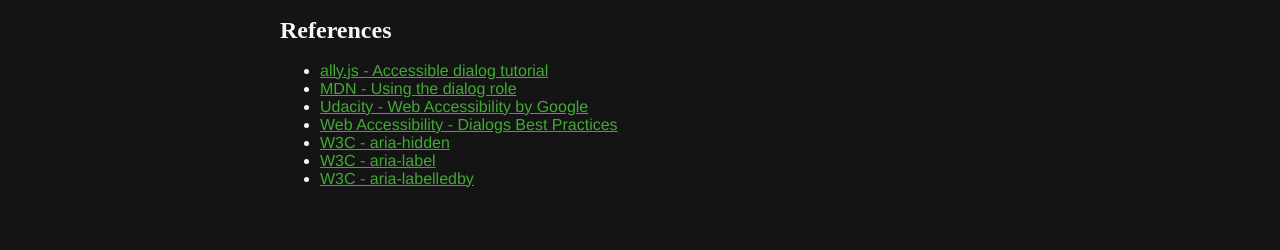
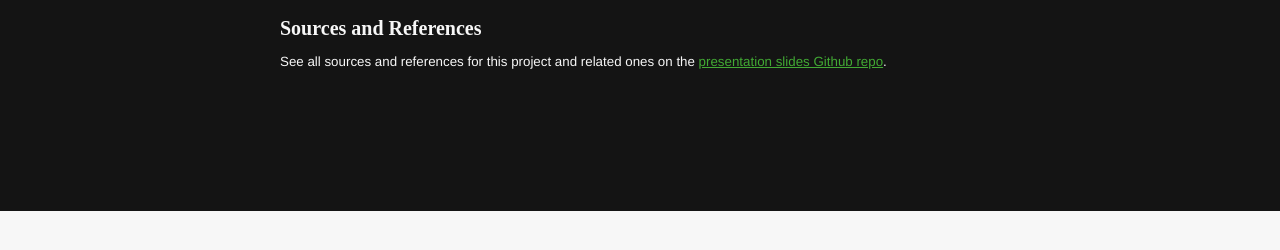
Before and after one commit to jansensan/a11y-simulated-dialog-es6, a website built with webpack: page www/index.html in a window 1280 px wide. Shown: the part 808-1058 px from the top of the page. After the commit the page ends 1019 px from the top, so only its background shows below. Built offline with nearby package versions, Linux system fonts and the light colour scheme; what signals would draw is missing.

Commit message:
Updated footer to link to slides' Github repo

```diff
--- a/www/index.html
+++ b/www/index.html
@@ -34,30 +34,10 @@
           Simulated Dialog Demo<br>
           <small>ES6</small>
         </h1>
-        <h2>References</h2>
-        <ul>
-          <li>
-            <a href="https://allyjs.io/tutorials/accessible-dialog.html">ally.js - Accessible dialog tutorial</a>
-          </li>
-          <li>
-            <a href="https://developer.mozilla.org/en-US/docs/Web/Accessibility/ARIA/ARIA_Techniques/Using_the_dialog_role">MDN - Using the dialog role</a>
-          </li>
-          <li>
-            <a href="https://www.udacity.com/course/web-accessibility--ud891">Udacity - Web Accessibility by Google</a>
-          </li>
-          <li>
-            <a href="https://www.webaccessibility.com/best_practices.php?technology_platform_id=47">Web Accessibility - Dialogs Best Practices</a>
-          </li>
-          <li>
-            <a href="https://www.w3.org/TR/wai-aria/states_and_properties#aria-hidden">W3C - aria-hidden</a>
-          </li>
-          <li>
-            <a href="https://www.w3.org/TR/wai-aria/states_and_properties#aria-label">W3C - aria-label</a>
-          </li>
-          <li>
-            <a href="https://www.w3.org/TR/wai-aria/states_and_properties#aria-labelledby">W3C - aria-labelledby</a>
-          </li>
-        </ul>
+        <small>
+          <h2>Sources and References</h2>
+          <p>See all sources and references for this project and related ones on the <a href="https://github.com/jansensan/a11y-simulated-dialog-slides">presentation slides Github repo</a>.</p>
+        </small>
       </div>
     </footer>
 
```
